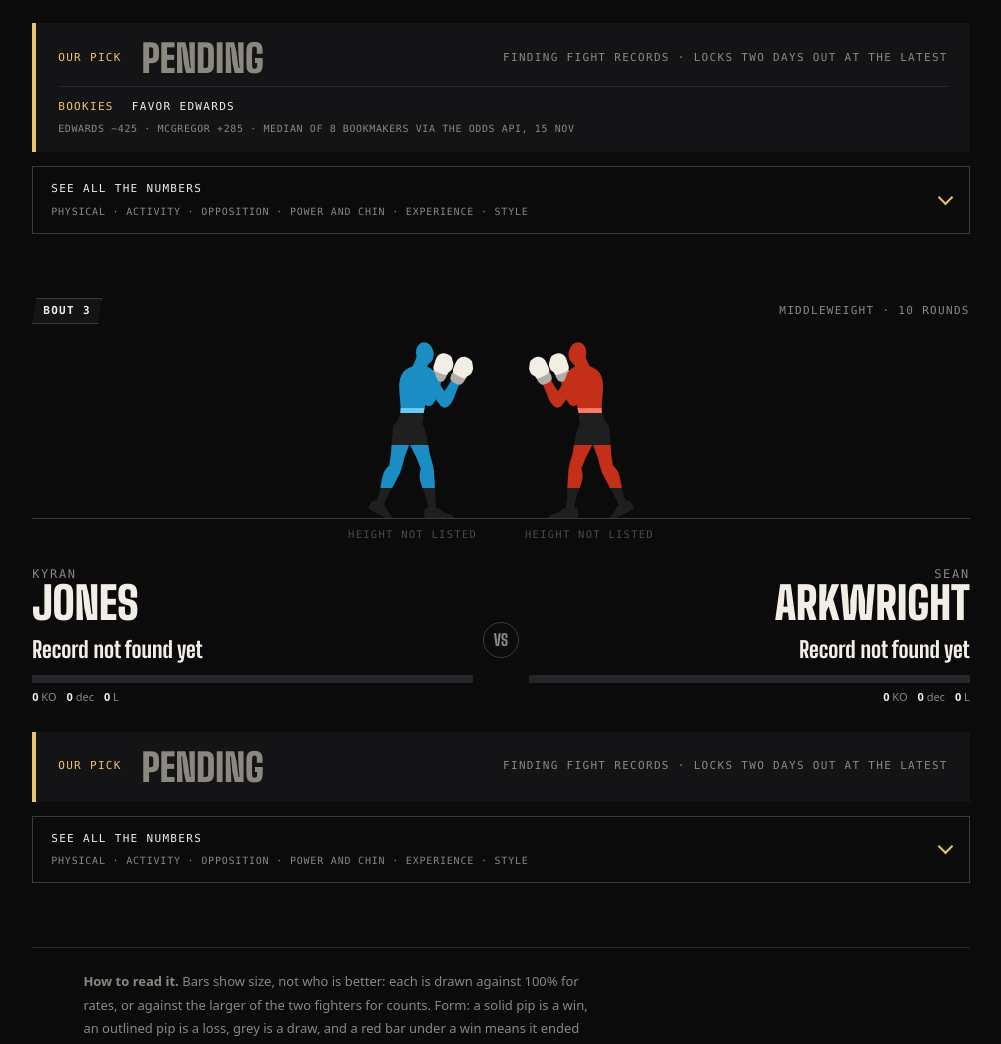
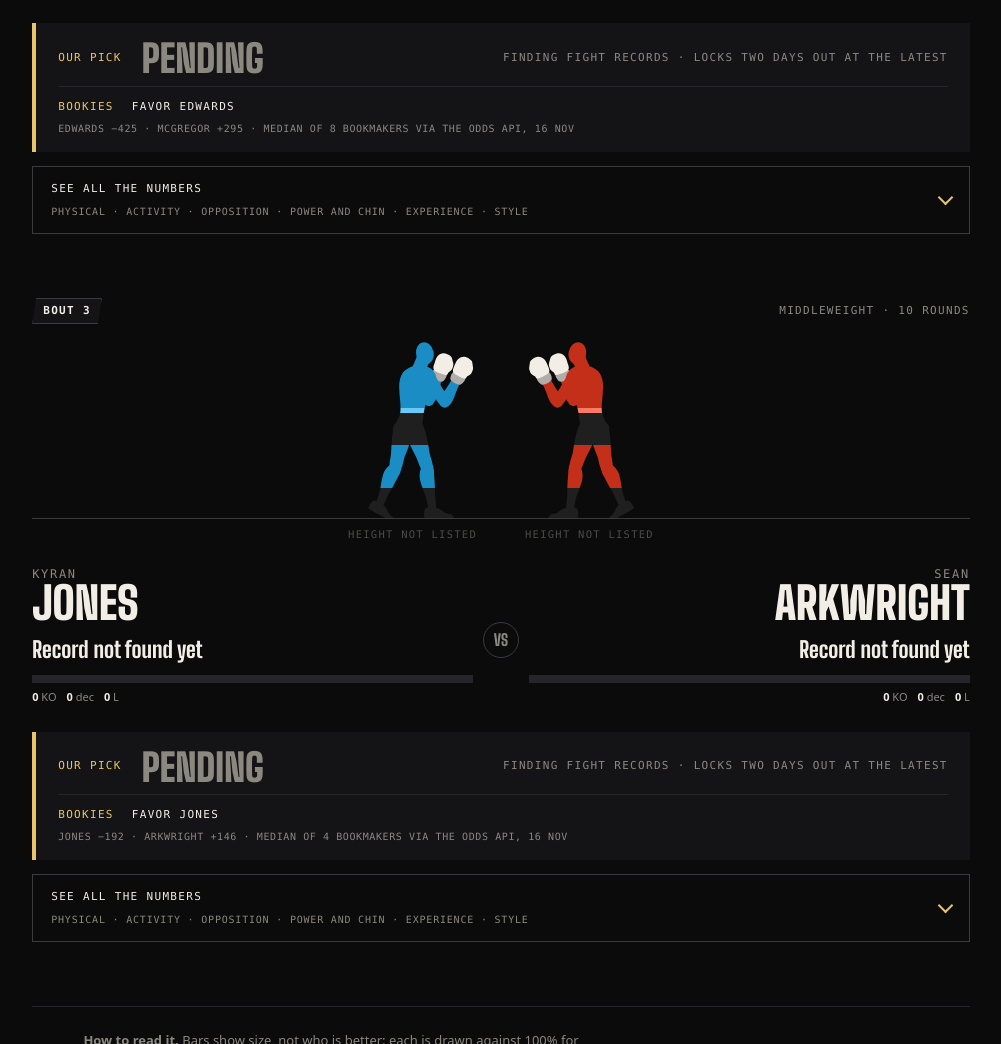
Before and after one commit to BoxingDream/boxingdream.github.io, a plain HTML site: page cards/2026-11-20-price-kotaskova/index.html in a window 1280 px wide. Shown: the part 2178-3222 px from the top of the page, without its empty margins (139-1140 px from the left). Drawn offline with Linux system fonts and the light colour scheme.

Commit message:
Daily update 2026-11-15

```diff
--- a/cards/2026-11-20-price-kotaskova/index.html
+++ b/cards/2026-11-20-price-kotaskova/index.html
@@ -413,7 +413,7 @@ main.wrap { padding-top: 24px; }
 <span class="call-t mono">Locked <time datetime="2026-10-21T16:52:32Z" title="21 Oct 2026, 16:52 UTC">21 Oct</time></span><div class="call-o mono">
   <span class="k">Bookies</span>
   <span class="w">agree: Price is the favorite</span>
-  <span class="t">Price −2450 · Kotaskova +1000 · median of 10 bookmakers via The Odds API, 15 Nov</span>
+  <span class="t">Price −2450 · Kotaskova +1050 · median of 10 bookmakers via The Odds API, 16 Nov</span>
 </div>  </div>
 
   <details class="numbers">
@@ -681,7 +681,7 @@ main.wrap { padding-top: 24px; }
 <div class="call-o mono">
   <span class="k">Bookies</span>
   <span class="w">favor Edwards</span>
-  <span class="t">Edwards −425 · McGregor +285 · median of 8 bookmakers via The Odds API, 15 Nov</span>
+  <span class="t">Edwards −425 · McGregor +295 · median of 8 bookmakers via The Odds API, 16 Nov</span>
 </div>  </div>
 
   <details class="numbers">
@@ -946,7 +946,11 @@ main.wrap { padding-top: 24px; }
     <span class="call-k mono">Our pick</span>
     <span class="call-v">Pending</span>
     <span class="call-t mono">Finding fight records · locks two days out at the latest</span>
-  </div>
+<div class="call-o mono">
+  <span class="k">Bookies</span>
+  <span class="w">favor Jones</span>
+  <span class="t">Jones −192 · Arkwright +146 · median of 4 bookmakers via The Odds API, 16 Nov</span>
+</div>  </div>
 
   <details class="numbers">
   <summary class="mono"><span><span class="show">See all the numbers</span><span class="hide">Hide the numbers</span></span><span class="what">Physical · Activity · Opposition · Power and chin · Experience · Style</span></summary>
```
Also changed, not shown: cards/2026-12-11-fury-joshua/index.html (+2 -2 lines), cards/2026-10-17-dubois-wardley/social-16x9.png.
